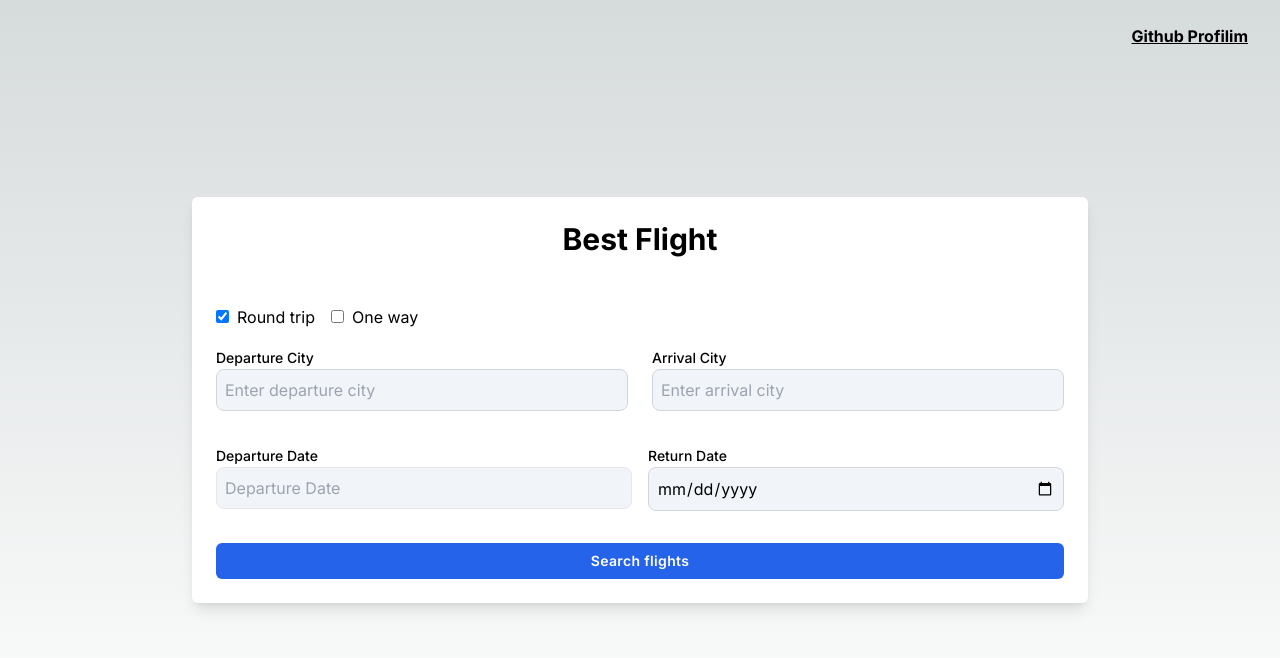
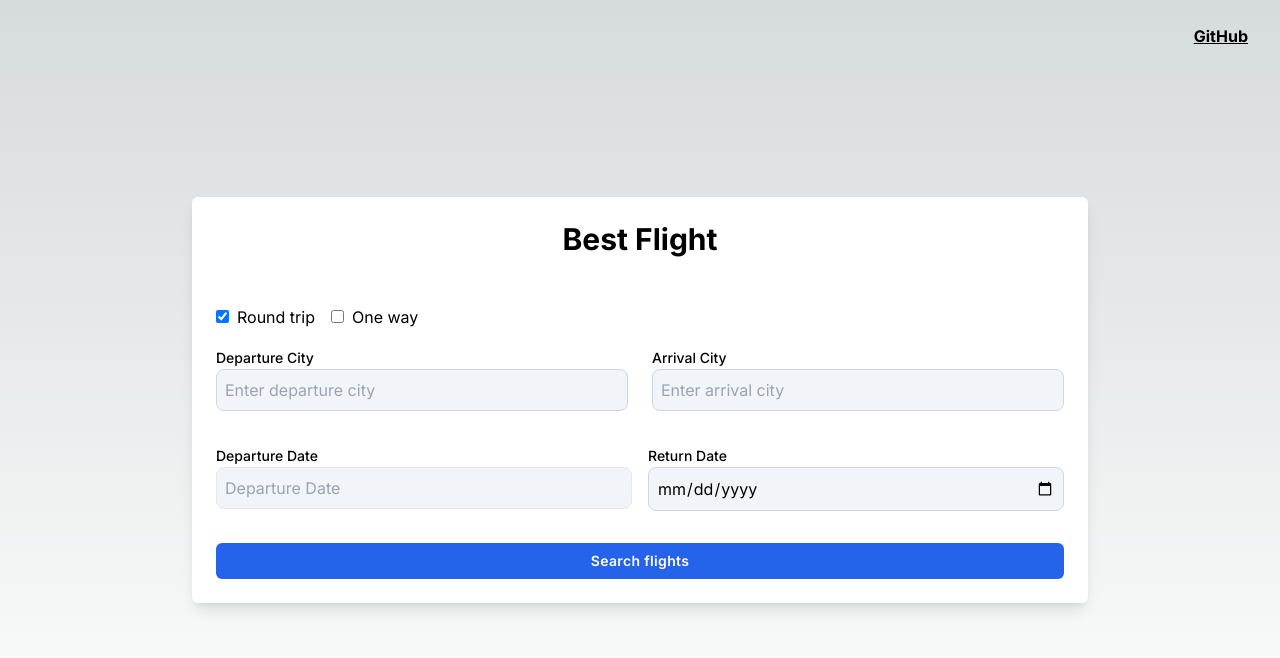
Before and after one commit to phscloq/flight-search-app, a Next.js app: page / in a window 1280 px wide. Shown: the top 658 px of the page. Built offline with nearby package versions, Linux system fonts and the light colour scheme; no server answers.

Commit message:
Update metadata

```diff
--- a/src/app/layout.tsx
+++ b/src/app/layout.tsx
@@ -6,8 +6,8 @@ import Link from 'next/link'
 const inter = Inter({ subsets: ['latin'] })
 
 export const metadata: Metadata = {
-  title: 'Create Next App',
-  description: 'Generated by create next app',
+  title: 'Search Flights',
+  description: 'A web app for searching flights based on mock data',
 }
 
 export default function RootLayout({
@@ -17,9 +17,12 @@ export default function RootLayout({
 }) {
   return (
     <html lang="en">
-      <body className={inter.className}><Structure>{children}
-      <Link className='absolute right-8 top-6 underline font-bold  hover:text-blue-700' href='https://github.com/phscloq'>Github Profilim</Link>
-      </Structure></body>
+      <body className={inter.className}>
+        <Structure>{children}
+          <Link className='absolute right-8 top-6 underline font-bold  hover:text-blue-700'
+          href='https://github.com/phscloq'>GitHub</Link>
+        </Structure>
+      </body>
     </html>
   )
 }
```
